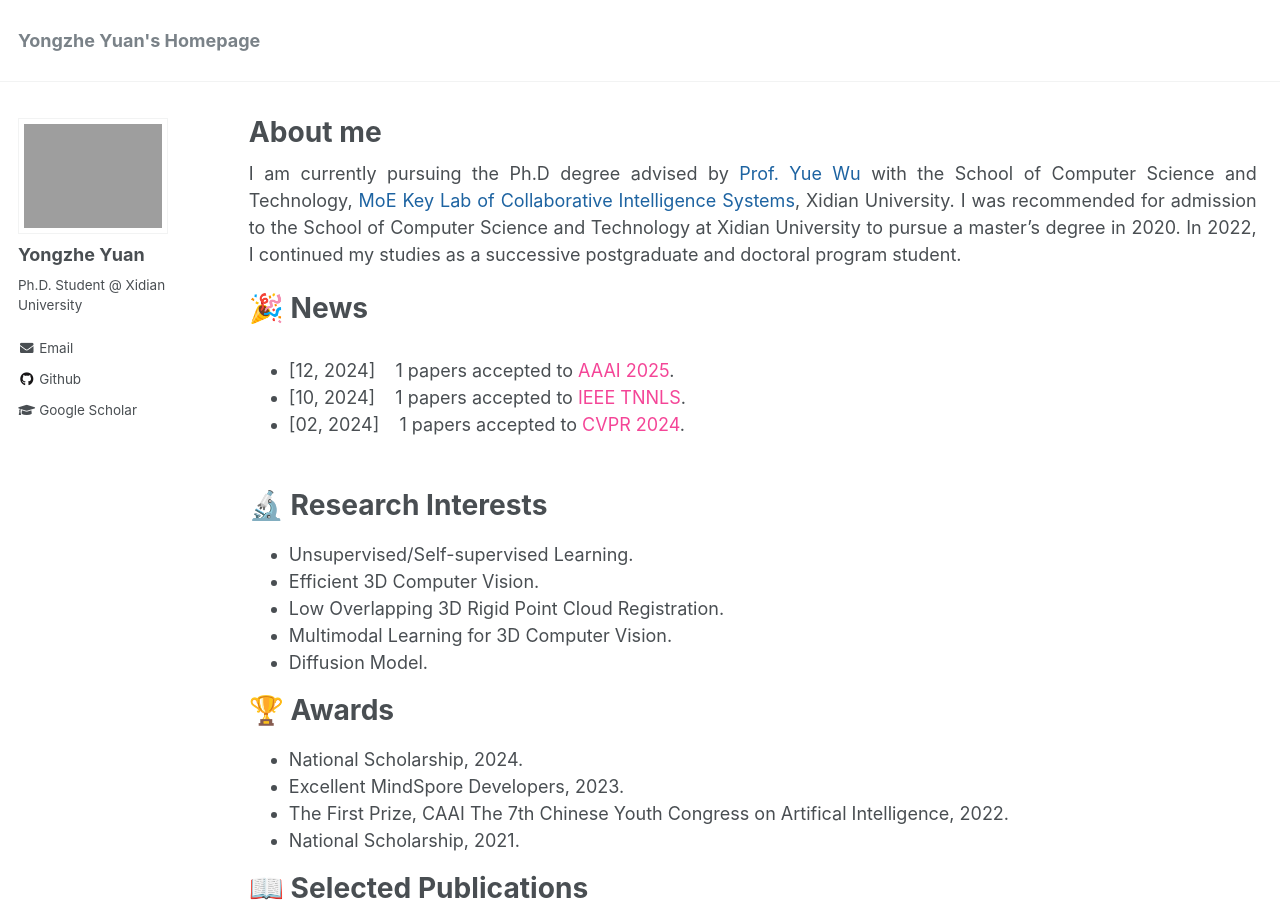
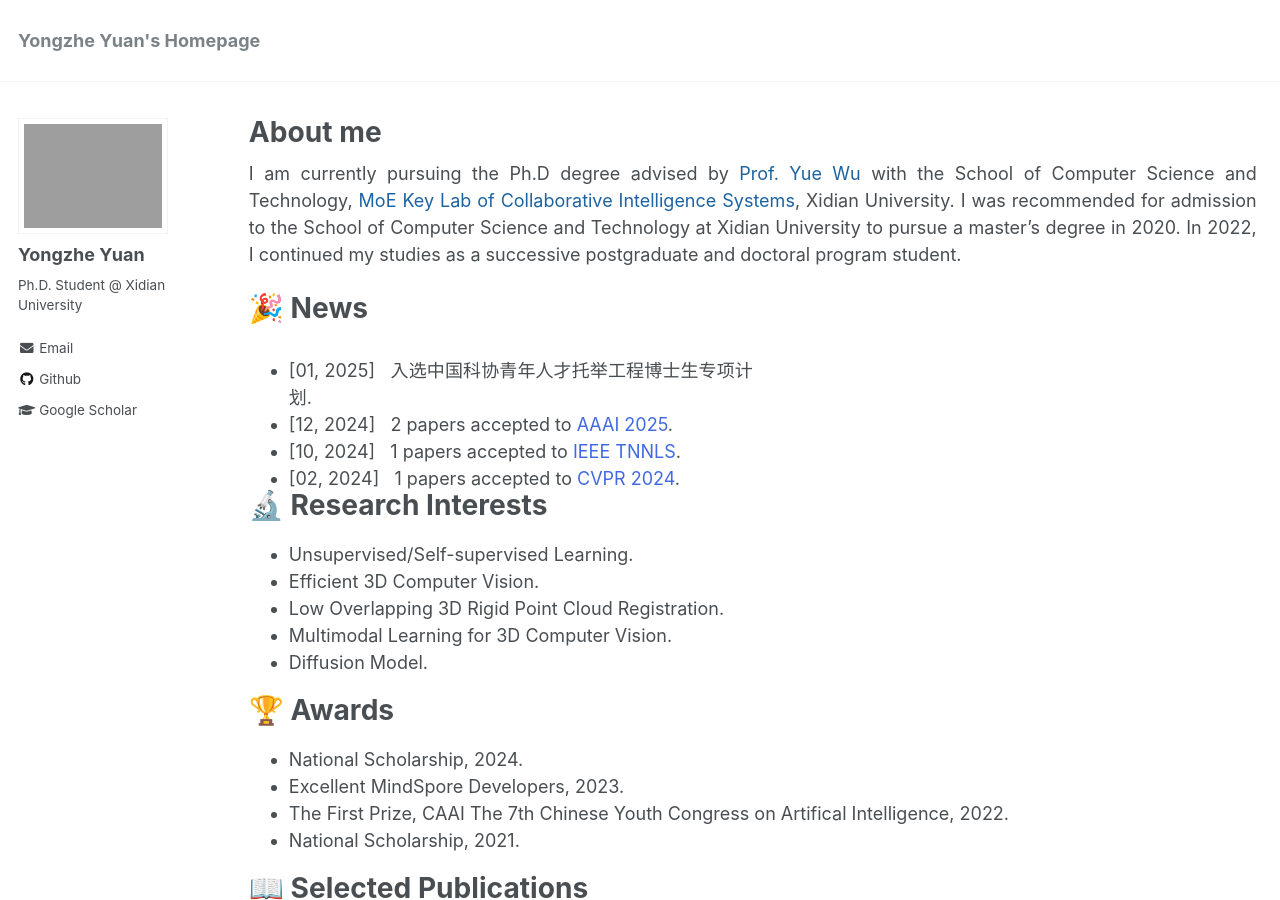
Before and after one commit to YYZMARS/YYZMARS.github.io, a Jekyll site: the page built from _pages/home.md, in a window 1280 px wide and 900 px high. Built offline with Jekyll 4.4.1, drawn with Linux system fonts in a browser that asks for light colours; a script that is not in the unit is left out.

Commit message:
Update news.html

```diff
--- a/_includes/news.html
+++ b/_includes/news.html
@@ -1,8 +1,9 @@
 
 <div class="news" style="overflow:auto; height:150px; width:50%;">
  <ul>
- <li>[12, 2024]&nbsp;&nbsp;&nbsp; 1 papers accepted to <h7 style="color: #f44597;">AAAI 2025</h7>.</li>
- <li>[10, 2024]&nbsp;&nbsp;&nbsp; 1 papers accepted to <h7 style="color: #f44597;">IEEE TNNLS</h7>.</li>
- <li>[02, 2024]&nbsp;&nbsp;&nbsp; 1 papers accepted to <h7 style="color: #f44597;">CVPR 2024</h7>.</li>
+ <li>[01, 2025]&nbsp;&nbsp; 入选中国科协青年人才托举工程博士生专项计划.</li>
+ <li>[12, 2024]&nbsp;&nbsp; 2 papers accepted to <h7 style="color: #4169E1;">AAAI 2025</h7>.</li>
+ <li>[10, 2024]&nbsp;&nbsp; 1 papers accepted to <h7 style="color: #4169E1;">IEEE TNNLS</h7>.</li>
+ <li>[02, 2024]&nbsp;&nbsp; 1 papers accepted to <h7 style="color: #4169E1;">CVPR 2024</h7>.</li>
  </ul>
 </div>
```
